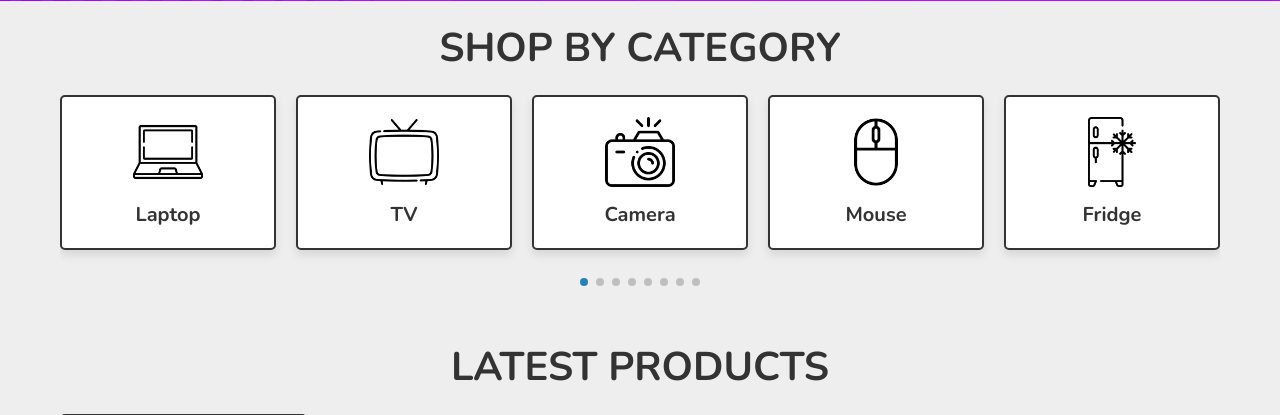
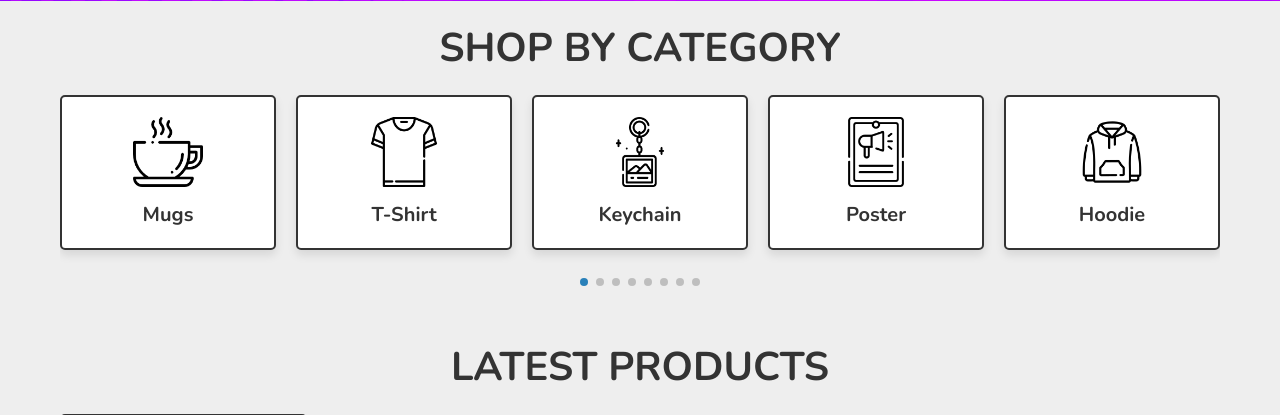
Before and after one commit to PriyanshK09/PrintingShop-Website-PHP, a PHP site: page /home.php in a window 1280 px wide. Shown: the part 557-972 px from the top of the page. Run offline with PHP 8.4, Linux system fonts and the light colour scheme; data that the repository does not hold is empty; some libraries are stand-ins or nearby versions.

Commit message:
Remove LICENSE file and update product categories in home.php with new images and links

```diff
--- a/home.php
+++ b/home.php
@@ -117,44 +117,44 @@ include 'components/wishlist_cart.php';
 
    <div class="swiper-wrapper">
 
-   <a href="category.php?category=laptop" class="swiper-slide slide">
-      <img src="images/icon-1.png" alt="">
-      <h3>Laptop</h3>
+   <a href="category.php?category=mug" class="swiper-slide slide">
+      <img src="images/cup.png" alt="">
+      <h3>Mugs</h3>
    </a>
 
-   <a href="category.php?category=tv" class="swiper-slide slide">
-      <img src="images/icon-2.png" alt="">
-      <h3>TV</h3>
+   <a href="category.php?category=tshirt" class="swiper-slide slide">
+      <img src="images/shirt.png" alt="">
+      <h3>T-Shirt</h3>
    </a>
 
-   <a href="category.php?category=camera" class="swiper-slide slide">
-      <img src="images/icon-3.png" alt="">
-      <h3>Camera</h3>
+   <a href="category.php?category=keychain" class="swiper-slide slide">
+      <img src="images/keychain.png" alt="">
+      <h3>Keychain</h3>
    </a>
 
-   <a href="category.php?category=mouse" class="swiper-slide slide">
-      <img src="images/icon-4.png" alt="">
-      <h3>Mouse</h3>
+   <a href="category.php?category=poster" class="swiper-slide slide">
+      <img src="images/poster.png" alt="">
+      <h3>Poster</h3>
    </a>
 
-   <a href="category.php?category=fridge" class="swiper-slide slide">
-      <img src="images/icon-5.png" alt="">
-      <h3>Fridge</h3>
+   <a href="category.php?category=hoodie" class="swiper-slide slide">
+      <img src="images/hoodie.png" alt="">
+      <h3>Hoodie</h3>
    </a>
 
-   <a href="category.php?category=washing" class="swiper-slide slide">
-      <img src="images/icon-6.png" alt="">
-      <h3>Washing Machine</h3>
+   <a href="category.php?category=tote" class="swiper-slide slide">
+      <img src="images/bag.png" alt="">
+      <h3>Tote Bag</h3>
    </a>
 
-   <a href="category.php?category=smartphone" class="swiper-slide slide">
-      <img src="images/icon-7.png" alt="">
-      <h3>SmartPhone</h3>
+   <a href="category.php?category=phonecase" class="swiper-slide slide">
+      <img src="images/phone-case.png" alt="">
+      <h3>Phone Case</h3>
    </a>
 
-   <a href="category.php?category=watch" class="swiper-slide slide">
-      <img src="images/icon-8.png" alt="">
-      <h3>Watch</h3>
+   <a href="category.php?category=card" class="swiper-slide slide">
+      <img src="images/business-card.png" alt="">
+      <h3>Cards</h3>
    </a>
 
    </div>
```
Also changed, not shown: README.md, images/bag.png (added), images/business-card.png (added), images/cup.png (added), images/hoodie.png (added), images/icon-1.png (deleted), images/icon-2.png (deleted), images/icon-3.png (deleted), images/icon-4.png (deleted), images/icon-5.png (deleted), images/icon-6.png (deleted), images/icon-7.png (deleted), images/icon-8.png (deleted), images/keychain.png (added), 3 more files, 1 other file.
